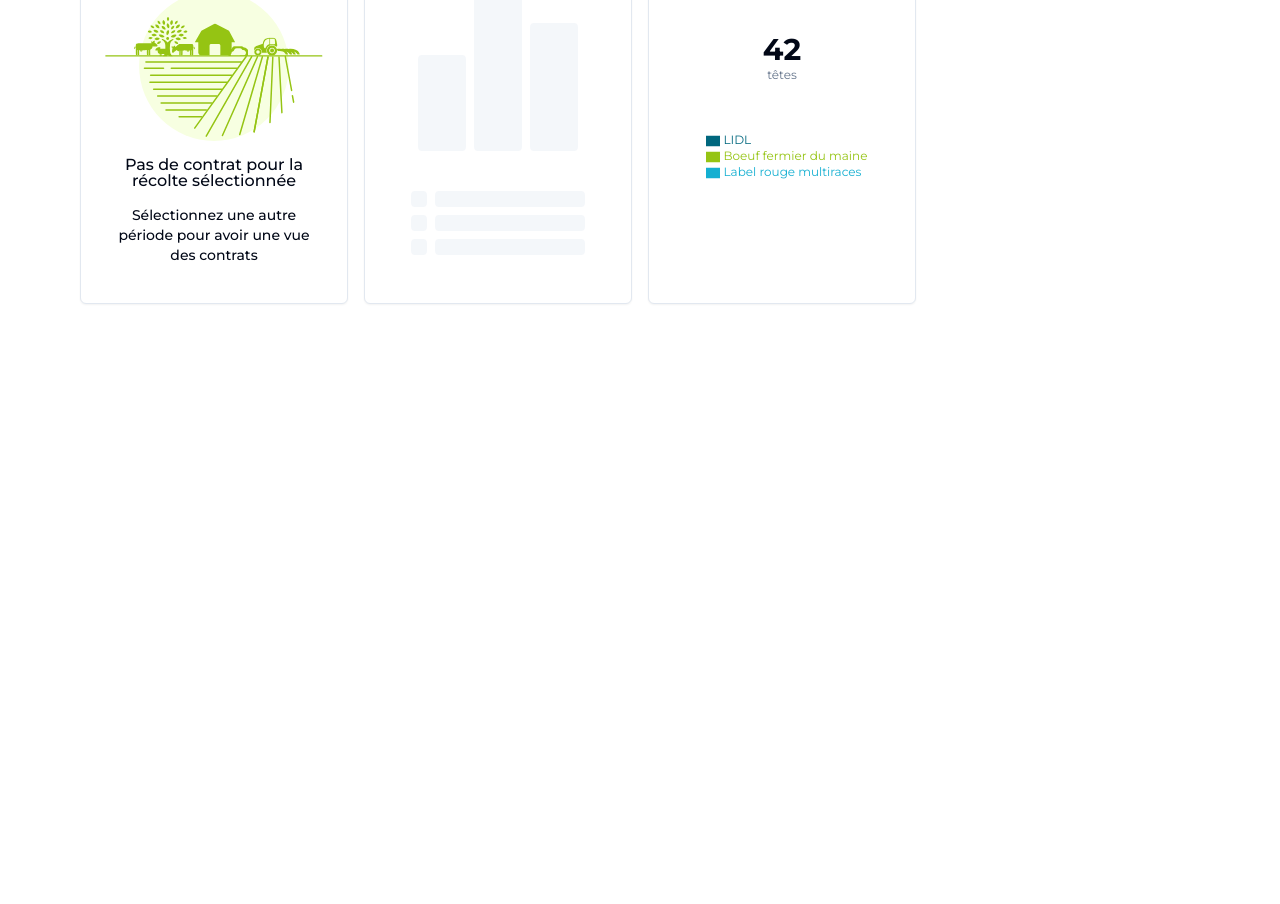
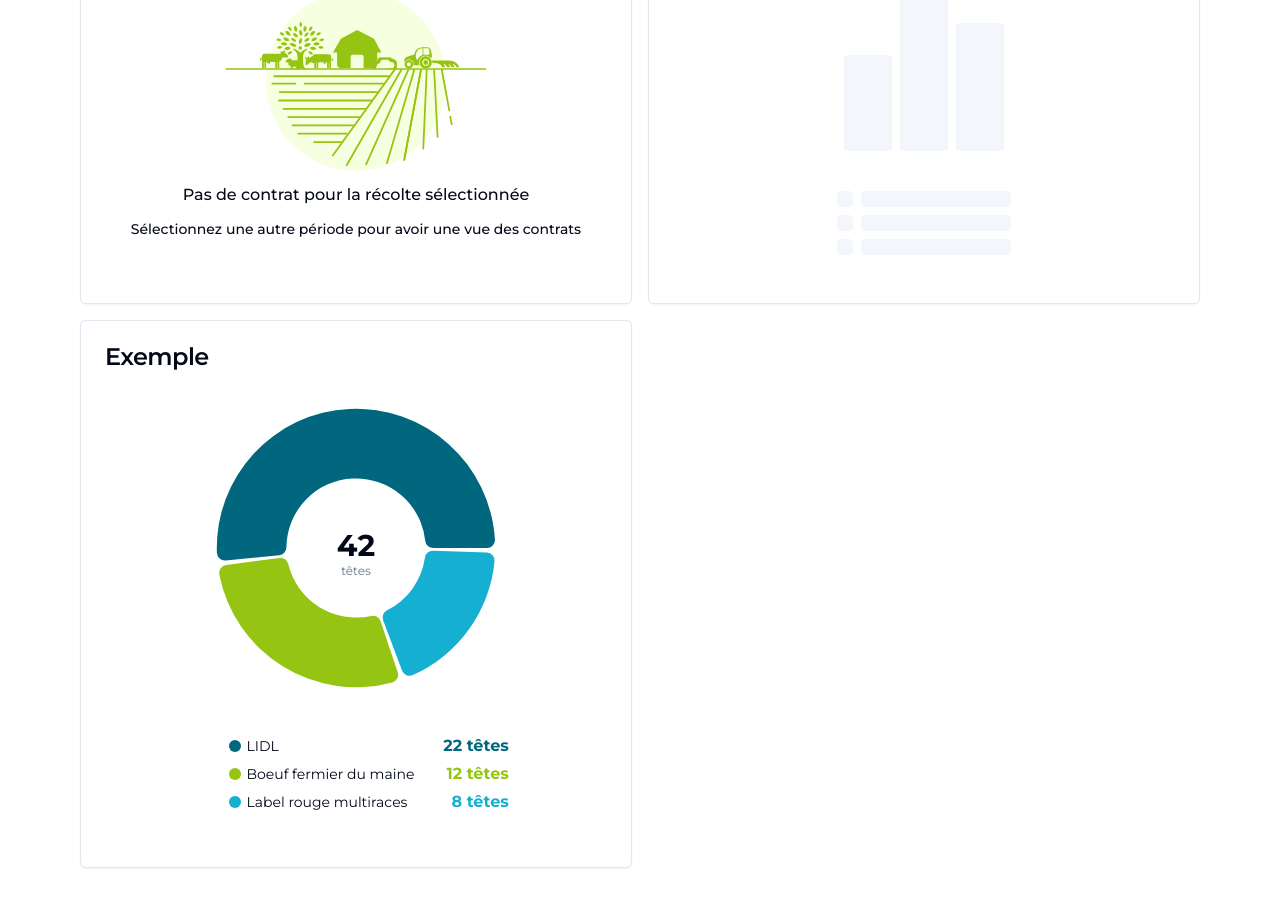
Before and after one commit to NatUp-dev/PACO, a Next.js app in the folder natup.paco.client/: page /charts in a window 1280 px wide. Shown: the part 240-1144 px from the top of the page. Before the commit the page ends 800 px from the top, so only its background shows below. Built offline with nearby package versions, Linux system fonts and the light colour scheme.

Commit message:
Avancement customPieChart et icons

```diff
--- a/natup.paco.client/src/app/charts/customcharts.tsx
+++ b/natup.paco.client/src/app/charts/customcharts.tsx
@@ -1,21 +1,15 @@
 import * as React from "react";
-import {
-  Card,
-  CardContent,
-  CardDescription,
-  CardHeader,
-  CardTitle,
-} from "@/components/ui/card";
+import { Card, CardContent, CardHeader, CardTitle } from "@/components/ui/card";
 import CustomChart from "@/components/ui/customchart";
-import Icon from "@/components/ui/icon";
+import CustomPieChart from "@/components/ui/customPieChart";
 
 export default function CustomCharts() {
   const chartData = [
     { type: "babylou", delivered: 0, todeliver: 228.85 },
-    { type: "calantis", delivered: 27.04, todeliver: 19.3 },
+    { type: "calantis", delivered: 27.04, todeliver: 0 },
     { type: "hansa", delivered: 27.04, todeliver: 19.3 },
     { type: "pablo", delivered: 27.04, todeliver: 19.3 },
-    { type: "perline", delivered: 278.84, todeliver: 50 },
+    { type: "perline", delivered: 165.84, todeliver: 100 },
   ];
 
   const chartConfig = {
@@ -28,41 +22,91 @@ export default function CustomCharts() {
       label: "Reste à livrer",
     },
     babylou: {
-      color: "#95C413",
       label: "Babylou",
       icon: "potato",
+      className: "bg-potato",
     },
     calantis: {
-      color: "#95C413",
       label: "Calantis",
       icon: "Carrot",
+      className: "text-carrot-foreground bg-carrot",
     },
     hansa: {
-      color: "#95C413",
       label: "Hansa",
       icon: "potato",
+      className: "bg-potato",
     },
     pablo: {
-      color: "#95C413",
       label: "Pablo",
       icon: "beet",
+      className: "bg-beet",
     },
     perline: {
-      color: "#95C413",
       label: "Perline",
       icon: "potato",
+      className: "bg-potato",
     },
   };
 
+  const pieChartConfig = {
+    boeufMaine: {
+      label: "Boeuf fermier du maine",
+    },
+    labelRouge: {
+      label: "Label rouge multiraces",
+    },
+    LIDL: {
+      label: "LIDL",
+    },
+    deliveries: {
+      label: "Visitors",
+    },
+    chrome: {
+      label: "Label de CHROME",
+      color: "hsl(var(--chart-1))",
+    },
+  };
+
+  const pieChartData = [
+    { contract: "LIDL", deliveries: 22, fill: "#00677E" },
+    {
+      contract: "boeufMaine",
+      deliveries: 12,
+      fill: "#95C413",
+    },
+    {
+      contract: "labelRouge",
+      deliveries: 8,
+      fill: "#14AFD1",
+    },
+  ];
+
   return (
+    <div className="grid md:grid-cols-2 gap-4">
       <Card>
         <CardHeader>
           <CardTitle>Custom chart</CardTitle>
         </CardHeader>
         <CardContent>
           <CustomChart conf={chartConfig} data={chartData} />
-        {/* <CustomChart loading /> */}
         </CardContent>
       </Card>
+      <Card>
+        <CardHeader>
+          <CardTitle>Custom pie chart</CardTitle>
+        </CardHeader>
+        <CardContent>
+          <CustomPieChart
+            conf={pieChartConfig}
+            data={pieChartData}
+            dataKey="deliveries"
+            nameKey="contract"
+            emptyTitle="Pas de contrat pour la récolte sélectionnée"
+            emptySubtitle="Sélectionnez une autre période pour avoir une vue des contrats"
+            unit="têtes"
+          ></CustomPieChart>
+        </CardContent>
+      </Card>
+    </div>
   );
 }
--- a/natup.paco.client/src/app/charts/pies.tsx
+++ b/natup.paco.client/src/app/charts/pies.tsx
@@ -24,20 +24,29 @@ import {
 } from "@/components/ui/chart";
 
 const chartData = [
-  { contract: "LIDL", visitors: 22, value: "okOK", fill: "#00677E" },
+  { contract: "LIDL", visitors: 22, fill: "#00677E" },
   {
-    contract: "Boeuf fermier du maine",
+    contract: "boeufMaine",
     visitors: 12,
     fill: "#95C413",
   },
   {
-    contract: "Label rouge multiraces",
+    contract: "labelRouge",
     visitors: 8,
     fill: "#14AFD1",
   },
 ];
 
 const chartConfig = {
+  boeufMaine: {
+    label: "Boeuf fermier du maine",
+  },
+  labelRouge: {
+    label: "Label rouge multiraces",
+  },
+  LIDL: {
+    label: "LIDL",
+  },
   visitors: {
     label: "Visitors",
   },
@@ -69,7 +78,7 @@ export default function Pies() {
   }, []);
 
   return (
-    <div className="grid md:grid-cols-2 lg:grid-cols-3 xl:grid-cols-4 gap-4">
+    <div className="grid md:grid-cols-2 gap-4">
       <Card>
         <CardHeader>
           <CardTitle>Pas de donnée</CardTitle>
@@ -123,7 +132,7 @@ export default function Pies() {
         <CardHeader className="pb-0">
           <CardTitle>Exemple</CardTitle>
         </CardHeader>
-        <CardContent className="flex-1 pb-0">
+        <CardContent>
           <ChartContainer
             config={chartConfig}
             className="mx-auto aspect-square max-h-[450px]"
@@ -138,7 +147,7 @@ export default function Pies() {
                 dataKey="visitors"
                 nameKey="contract"
                 paddingAngle={2}
-                innerRadius={70}
+                innerRadius={"40%"}
                 cornerRadius={8}
               >
                 <LabelRechart
@@ -171,8 +180,17 @@ export default function Pies() {
                   }}
                 />
               </Pie>
-              {/* <ChartLegend content={<ChartLegendContent nameKey="contract"/>} /> */}
-              <ChartLegend layout="vertical" />
+              <ChartLegend
+                layout="vertical"
+                content={
+                  <ChartLegendContent
+                    nameKey="contract"
+                    customLegend
+                    customUnit="têtes"
+                  />
+                }
+                className="flex-col items-start gap-1"
+              />
             </PieChart>
           </ChartContainer>
         </CardContent>
--- a/natup.paco.client/src/app/demo/icons.tsx
+++ b/natup.paco.client/src/app/demo/icons.tsx
@@ -20,7 +20,7 @@ export default function Icons() {
         <CardContent>
           <div className="flex gap-6 items-center flex-wrap">
             <Icon iconName="CircleAlert" size={"small"}></Icon>
-            <Icon iconName="CircleAlert"></Icon>
+            <Icon iconName="CircleAlert" size={"default"}></Icon>
             <Icon iconName="CircleAlert" size={"large"}></Icon>
 
             <Icon
@@ -31,6 +31,7 @@ export default function Icons() {
             ></Icon>
             <Icon
               iconName="Wheat"
+              size={"default"}
               className="text-yellow-800 bg-yellow-300"
               round
             ></Icon>
@@ -43,7 +44,7 @@ export default function Icons() {
 
             <Icon
               iconName="Carrot"
-              className="text-orange-500 bg-orange-100"
+              className="text-carrot-foreground bg-carrot"
               round
             ></Icon>
 
@@ -60,7 +61,7 @@ export default function Icons() {
           <CardDescription>Icons Custom</CardDescription>
         </CardHeader>
         <CardContent>
-          <div className="flex gap-6 items-center flex-wrap">
+          <div className="flex gap-6 items-center flex-wrap w-">
             <Icon iconName="beet" tooltip="Betterave" size={"default"}></Icon>
             <Icon
               iconName="potato"
@@ -70,6 +71,37 @@ export default function Icons() {
             <Icon iconName="cow" tooltip="Bovins" size={"default"}></Icon>
             <Icon iconName="sheep" tooltip="Ovins" size={"default"}></Icon>
           </div>
+          <br></br>
+          <div className="flex gap-2 items-center flex-wrap w-">
+            <Icon
+              iconName="beet"
+              tooltip="Betterave"
+              size={"small"}
+              round
+              className="bg-beet"
+            ></Icon>
+            <Icon
+              iconName="potato"
+              tooltip="Pomme de terre"
+              size={"small"}
+              round
+              className="bg-potato"
+            ></Icon>
+            <Icon
+              iconName="cow"
+              tooltip="Bovins"
+              size={"small"}
+              round
+              className="bg-cow"
+            ></Icon>
+            <Icon
+              iconName="sheep"
+              tooltip="Ovins"
+              size={"small"}
+              round
+              className="bg-sheep"
+            ></Icon>
+          </div>
         </CardContent>
       </Card>
     </>
--- a/natup.paco.client/src/app/globals.css
+++ b/natup.paco.client/src/app/globals.css
@@ -30,6 +30,18 @@
     --chart-4: 43 74% 66%;
     --chart-5: 27 87% 67%;
     --turquoise: 179 89% 40%;
+    --wheat: 55 100% 93%;
+    --wheat-foreground: 35 92% 33%;
+    --carrot: 36 92% 87%;
+    --carrot-foreground: 32 85% 52%;
+    --beet: 299 52% 92%;
+    --beet-foreground: 292 51% 50%;
+    --potato: 25 43% 87%;
+    --potato-foreground: 25 55% 38%;
+    --cow: 25 43% 87%;
+    --cow-foreground: 25 55% 38%;
+    --sheep: 33 100% 96%;
+    --sheep-foreground: 25 95% 53%;
   }
 
   .dark {
--- a/natup.paco.client/src/components/ui/chart.tsx
+++ b/natup.paco.client/src/components/ui/chart.tsx
@@ -264,10 +264,20 @@ const ChartLegendContent = React.forwardRef<
     Pick<RechartsPrimitive.LegendProps, "payload" | "verticalAlign"> & {
       hideIcon?: boolean;
       nameKey?: string;
+      customLegend?: boolean;
+      customUnit?: string;
     }
 >(
   (
-    { className, hideIcon = false, payload, verticalAlign = "bottom", nameKey },
+    {
+      className,
+      hideIcon = false,
+      payload,
+      verticalAlign = "bottom",
+      nameKey,
+      customLegend,
+      customUnit,
+    },
     ref
   ) => {
     const { config } = useChart();
@@ -290,11 +300,24 @@ const ChartLegendContent = React.forwardRef<
 
           const itemConfig = getPayloadConfigFromPayload(config, item, key);
 
+          const customLegendElement = customLegend ? (
+            <span className="font-bold text-base">
+              {item.payload?.value} {customUnit}
+            </span>
+          ) : (
+            <></>
+          );
+
           return (
+            <div
+              className={cn(
+                customLegend ? "flex w-full justify-between gap-x-8" : ""
+              )}
+            >
               <div
                 key={item.value}
                 className={cn(
-                "flex items-center gap-1.5 [&>svg]:h-3 [&>svg]:w-3 [&>svg]:text-muted-foreground"
+                  "flex items-center gap-1.5 [&>svg]:h-3 [&>svg]:w-3 [&>svg]:text-muted-foreground "
                 )}
               >
                 {itemConfig?.icon && !hideIcon ? (
@@ -308,6 +331,14 @@ const ChartLegendContent = React.forwardRef<
                   />
                 )}
                 <span className="text-sm">{itemConfig?.label}</span>
+              </div>
+              <div
+                style={{
+                  color: item.color,
+                }}
+              >
+                {customLegendElement}
+              </div>
             </div>
           );
         })}
--- /dev/null
+++ b/natup.paco.client/src/components/ui/customPieChart.tsx
@@ -0,0 +1,147 @@
+"use client";
+
+import * as React from "react";
+import { Label as LabelRechart, Pie, PieChart } from "recharts";
+import Image from "next/image";
+import Nodata from "@/assets/nodata.svg";
+import { Label } from "@/components/ui/label";
+import { Skeleton } from "@/components/ui/skeleton";
+
+import {
+  ChartConfig,
+  ChartContainer,
+  ChartTooltip,
+  ChartTooltipContent,
+  ChartLegend,
+  ChartLegendContent,
+} from "@/components/ui/chart";
+
+interface CustomPieChartProps<T> {
+  data: T[];
+  loading?: boolean;
+  conf: any;
+  dataKey: string;
+  nameKey: string;
+  emptyTitle: string;
+  emptySubtitle: string;
+  unit: string;
+}
+
+const CustomPieChart = <T extends Record<string, any>>({
+  data,
+  loading,
+  conf,
+  dataKey,
+  nameKey,
+  emptyTitle,
+  emptySubtitle,
+  unit,
+}: CustomPieChartProps<T>) => {
+  const values: number[] = data.map((item) => item[dataKey]);
+
+  // Calculer la somme des valeurs
+  const total = values.reduce((acc, num) => acc + num, 0);
+
+  return loading ? (
+    <>
+      <div className="flex justify-center items-baseline space-x-2 pb-10">
+        <Skeleton className="h-24 w-12" />
+        <Skeleton className="h-40 w-12" />
+        <Skeleton className="h-32 w-12" />
+      </div>
+      <div className="space-y-2">
+        <div className="flex justify-center space-x-2">
+          <Skeleton className="h-4 w-4 rounded-md" />
+          <div className="space-y-4">
+            <Skeleton className="h-4 w-[150px]" />
+          </div>
+        </div>
+        <div className="flex justify-center space-x-2">
+          <Skeleton className="h-4 w-4 rounded-md" />
+          <div className="space-y-4">
+            <Skeleton className="h-4 w-[150px]" />
+          </div>
+        </div>
+        <div className="flex justify-center space-x-2">
+          <Skeleton className="h-4 w-4 rounded-md" />
+          <div className="space-y-4">
+            <Skeleton className="h-4 w-[150px]" />
+          </div>
+        </div>
+      </div>
+    </>
+  ) : data && data.length > 0 ? (
+    <ChartContainer
+      config={conf}
+      className="mx-auto aspect-square max-h-[450px]"
+    >
+      <PieChart>
+        <ChartTooltip
+          cursor={false}
+          content={<ChartTooltipContent hideLabel />}
+        />
+        <Pie
+          data={data}
+          dataKey={dataKey}
+          nameKey={nameKey}
+          paddingAngle={2}
+          innerRadius={"40%"}
+          cornerRadius={8}
+          startAngle={90}
+          endAngle={90 + 360}
+        >
+          <LabelRechart
+            content={({ viewBox }) => {
+              if (viewBox && "cx" in viewBox && "cy" in viewBox) {
+                return (
+                  <text
+                    x={viewBox.cx}
+                    y={viewBox.cy}
+                    textAnchor="middle"
+                    dominantBaseline="middle"
+                  >
+                    <tspan
+                      x={viewBox.cx}
+                      y={viewBox.cy}
+                      className="fill-foreground text-3xl font-bold"
+                    >
+                      {total.toLocaleString()}
+                    </tspan>
+                    <tspan
+                      x={viewBox.cx}
+                      y={(viewBox.cy || 0) + 24}
+                      className="fill-muted-foreground"
+                    >
+                      {unit}
+                    </tspan>
+                  </text>
+                );
+              }
+            }}
+          />
+        </Pie>
+        <ChartLegend
+          layout="vertical"
+          content={
+            <ChartLegendContent
+              nameKey={nameKey}
+              customLegend
+              customUnit={unit}
+            />
+          }
+          className="flex-col items-start gap-1"
+        />
+      </PieChart>
+    </ChartContainer>
+  ) : (
+    <div className="flex flex-col space-y-4 text-center">
+      <div className="self-center">
+        <Image priority src={Nodata} alt="Pas de données" />
+      </div>
+      <Label>{emptyTitle}</Label>
+      <Label size={"small"}>{emptySubtitle}</Label>
+    </div>
+  );
+};
+
+export default CustomPieChart;
--- a/natup.paco.client/src/components/ui/customchart.tsx
+++ b/natup.paco.client/src/components/ui/customchart.tsx
@@ -2,6 +2,7 @@
 
 import * as React from "react";
 import Icon from "@/components/ui/icon";
+import { cn } from "@/lib/utils";
 
 interface CustomChartProps {
   data: any;
@@ -28,60 +29,11 @@ import {
 } from "recharts";
 
 const CustomChart: React.FC<CustomChartProps> = ({ data, loading, conf }) => {
-  // type ChartDataItem = {
-  //   type: string;
-  //   delivered: number;
-  //   todeliver: number;
-
-  //   [key: string]: number | string;
-  // };
-
-  // const chartData: ChartDataItem[] = [
-  //   { type: "babylou", delivered: 0, todeliver: 228.85 },
-  //   { type: "calantis", delivered: 27.04, todeliver: 19.3 },
-  //   { type: "hansa", delivered: 27.04, todeliver: 19.3 },
-  //   { type: "pablo", delivered: 27.04, todeliver: 19.3 },
-  //   { type: "perline", delivered: 278.84, todeliver: 50 },
-  // ];
-
-  const oldConfig = {
-    delivered: {
-      color: "hsl(var(--chart-1))",
-      label: "Livré",
-    },
-    todeliver: {
-      color: "hsl(var(--chart-2))",
-      label: "Reste à livrer",
-    },
-    babylou: {
-      color: "#95C413",
-      label: "Babyloulou",
-    },
-    calantis: {
-      color: "#95C413",
-      label: "Calantis",
-    },
-    hansa: {
-      color: "#95C413",
-      label: "Hansa",
-    },
-    pablo: {
-      color: "#95C413",
-      label: "Pablo",
-    },
-    perline: {
-      color: "#95C413",
-      label: "Perline",
-    },
-  };
-
   // Obtenez les clés des données
   const dataKeys =
     data.length > 0 ? Object.keys(data[0]).filter((key) => key !== "type") : [];
 
   const testConfig = { conf } satisfies ChartConfig;
-
-  // console.log(testConfig);
 
   const customizedGroupTick = (props: any) => {
     const { index, x, y, payload } = props;
@@ -97,13 +49,18 @@ const CustomChart: React.FC<CustomChartProps> = ({ data, loading, conf }) => {
     const customLegend = (
       <div className="flex justify-between items-center gap-2">
         {/* Colonne TITRE */}
-        <div className="flex items-center gap-2 w-3/4">
+        <div className="flex items-center gap-2 w-3/4 ">
+          <div className="flex justify-center h-[30px] w-[30px] ">
             <Icon
               iconName={conf[payload.value as keyof typeof conf]?.icon}
               round
-            className="text-yellow-600 bg-orange-200"
+              size={"small"}
+              className={cn(
+                conf[payload.value as keyof typeof conf]?.className
+              )}
             ></Icon>
-          <span className="text-xl text-gray-700 font-bold">
+          </div>
+          <span className="text-lg text-gray-700 font-bold">
             {conf[payload.value as keyof typeof conf]?.label}
           </span>
         </div>
@@ -112,7 +69,10 @@ const CustomChart: React.FC<CustomChartProps> = ({ data, loading, conf }) => {
           <div className="flex flex-col w-fit ">
             <span className="text-xs text-gray-500  w-fit">TOTAL</span>
             <span className="text-sm font-semibold text-gray-800  w-fit">
-              {totalc}
+              {totalc.toLocaleString("fr-FR", {
+                minimumFractionDigits: 0,
+                maximumFractionDigits: 2,
+              })}
             </span>
           </div>
         </div>
@@ -182,15 +142,13 @@ const CustomChart: React.FC<CustomChartProps> = ({ data, loading, conf }) => {
   ) : (
     <div>
       <ChartContainer
-        config={oldConfig}
+        config={conf}
         className="w-full"
         style={{ height: `${data.length * 60 + 62}px` }}
       >
         <BarChart
           layout="vertical"
           data={data}
-          //barCategoryGap={7}
-          //barGap={8}
           barSize={30}
           margin={{
             left: 200,
@@ -198,14 +156,11 @@ const CustomChart: React.FC<CustomChartProps> = ({ data, loading, conf }) => {
         >
           <CartesianGrid />
 
-          {/* Horizontal */}
-          {/* <XAxis dataKey="type" tickLine axisLine />
-              <YAxis tickLine axisLine /> */}
-
           {/* Vertical */}
           <XAxis
             type="number"
             tickLine={false}
+            minTickGap={80}
             axisLine={false}
             scale="log"
             domain={[1, "auto"]}
@@ -216,7 +171,6 @@ const CustomChart: React.FC<CustomChartProps> = ({ data, loading, conf }) => {
             type="category"
             tickLine={false}
             axisLine={false}
-            //tickFormatter={(value) => value}
             tickMargin={40}
             tick={customizedGroupTick}
           />
@@ -229,20 +183,28 @@ const CustomChart: React.FC<CustomChartProps> = ({ data, loading, conf }) => {
             className="justify-end"
           />
 
-          {dataKeys.map((key, index) => (
+          {dataKeys.map((key, index) => {
+            const isFirst =
+              index === 0 || (index > 0 && data[index - 1].key == 0);
+            const isLast =
+              index == dataKeys.length - 1 ||
+              (index < dataKeys.length - 1 && data[index + 1].key == 0);
+
+            return (
               <Bar
                 key={index}
                 dataKey={key}
                 stackId="a"
                 fill={`var(--color-${key})`}
-              radius={[
-                index > 0 ? 0 : 6,
-                index == dataKeys.length - 1 ? 6 : 0,
-                index == dataKeys.length - 1 ? 6 : 0,
-                index > 0 ? 0 : 6,
-              ]}
-              className="h-4"
-              // barSize={30}
+                radius={
+                  isFirst && isLast
+                    ? [6, 6, 6, 6]
+                    : isFirst
+                    ? [6, 0, 0, 6]
+                    : isLast
+                    ? [0, 6, 6, 0]
+                    : [0, 0, 0, 0]
+                }
               >
                 <LabelList
                   dataKey={key}
@@ -252,7 +214,8 @@ const CustomChart: React.FC<CustomChartProps> = ({ data, loading, conf }) => {
                   fontSize={12}
                 />
               </Bar>
-          ))}
+            );
+          })}
 
           <XAxis
             dataKey="type"
--- a/natup.paco.client/src/components/ui/icon.tsx
+++ b/natup.paco.client/src/components/ui/icon.tsx
@@ -36,9 +36,9 @@ interface IconProps {
 const iconVariants = cva("", {
   variants: {
     size: {
-      small: "h-4 w-4",
-      default: "h-6 w-6",
-      large: "h-8 w-8",
+      small: "h-3 w-3",
+      default: "h-4 w-4",
+      large: "h-5 w-5",
     },
     defaultVariants: { size: "default" },
   },
@@ -75,7 +75,13 @@ const Icon: React.FC<IconProps & VariantProps<typeof iconVariants>> = ({
       );
     } else {
       return (
-        <div className="self-center">
+        <div
+          className={cn(
+            `flex items-center justify-center`,
+            round ? "rounded-full p-2" : "",
+            className
+          )}
+        >
           <Image
             priority
             src={customIcons[iconName]}
--- a/natup.paco.client/tailwind.config.ts
+++ b/natup.paco.client/tailwind.config.ts
@@ -55,6 +55,30 @@ const config = {
         turquoise: {
           DEFAULT: "hsl(var(--turquoise))",
           foreground: "hsl(var(--primary-foreground))",
+        },
+        wheat: {
+          DEFAULT: "hsl(var(--wheat))",
+          foreground: "hsl(var(--wheat-foreground))",
+        },
+        carrot: {
+          DEFAULT: "hsl(var(--carrot))",
+          foreground: "hsl(var(--carrot-foreground))",
+        },
+        beet: {
+          DEFAULT: "hsl(var(--beet))",
+          foreground: "hsl(var(--beet-foreground))",
+        },
+        potato: {
+          DEFAULT: "hsl(var(--potato))",
+          foreground: "hsl(var(--potato-foreground))",
+        },
+        cow: {
+          DEFAULT: "hsl(var(--cow))",
+          foreground: "hsl(var(--cow-foreground))",
+        },
+        sheep: {
+          DEFAULT: "hsl(var(--sheep))",
+          foreground: "hsl(var(--sheep-foreground))",
         },
         blue: {
           50: "#F0FCFF",
```
Lines whose indentation alone changed are shown as unchanged.
